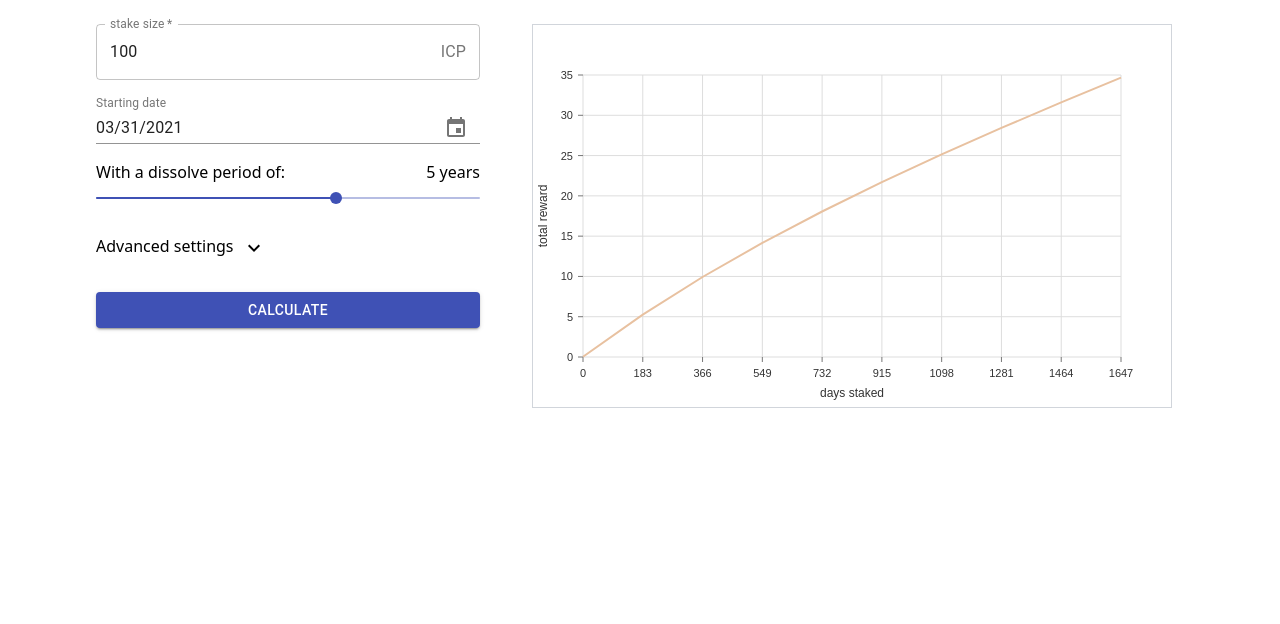
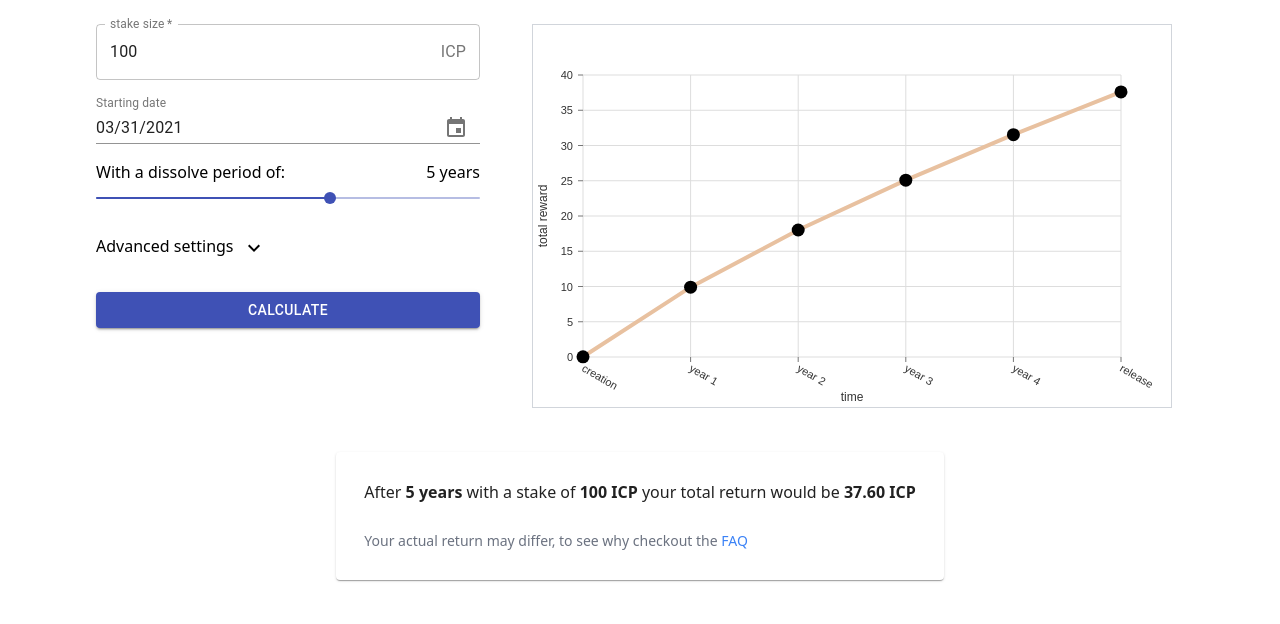
Before and after one commit to ocluf/stakingCalculator, a Gatsby site: page / in a window 1280 px wide. Shown: the part 260-884 px from the top of the page. Before the commit the page ends 800 px from the top, so only its background shows below. Built offline with nearby package versions, Linux system fonts and the light colour scheme; Gatsby itself is replaced by a stand-in of ours.

Commit message:
created faq, updated chart with better labels, added card with total return

```diff
--- /dev/null
+++ b/src/components/CalculationOutcome.tsx
@@ -0,0 +1,26 @@
+import Card from "@material-ui/core/Card"
+import { Link } from "gatsby"
+import React from "react"
+
+const CalculationOutcome = (props: { calcParams: CalculatorParameters | null; reward: string }) => {
+  return (
+    <>
+      {props.calcParams ? (
+        <Card className="p-7 m-6">
+          After <span className="font-bold">{props.calcParams?.lockupPeriod} years</span> with a stake of
+          <span className="font-bold"> {props.calcParams?.stakeSize} ICP </span>your total return would be
+          <span className="font-bold"> {props.reward} ICP</span> <br></br>
+          <br></br>
+          <span className="text-sm text-gray-500">
+            Your actual return may differ, to see why checkout the{" "}
+            <Link className="text-blue-500 no-underline hover:underline" to="/FAQ/">
+              FAQ
+            </Link>
+          </span>
+        </Card>
+      ) : null}
+    </>
+  )
+}
+
+export default CalculationOutcome
--- a/src/components/Header.tsx
+++ b/src/components/Header.tsx
@@ -3,7 +3,7 @@ import React from "react"
 const Header = () => {
   return (
     <div className="text-center p-14 flex-1 min-w-xl max-w-3xl">
-      <h1 className="text-5xl font-bold"> ICP STAKING CALCULATOR</h1>
+      <h1 className="text-5xl font-bold"> ICP NEURON CALCULATOR</h1>
       <h2 className="text-2xl">Maximize your value, Maximize your ICP</h2>
     </div>
   )
--- a/src/components/calcdatapoints.tsx
+++ b/src/components/calcdatapoints.tsx
@@ -16,7 +16,7 @@ const rewardFraction = (daysSinceGenesis: number) => {
 
 const createDataPoints = (params: CalculatorParameters) => {
   const daysPastGenesis = daysSinceGenesis(params.startDate)
-  const totalDaysStaked: number = params.lockupPeriod * 365
+  const totalDaysStaked: number = Math.ceil(params.lockupPeriod * 365)
   const totalSupply: number = params.totalSupply ? params.totalSupply : STANDARD_TOTAL_SUPPLY
   const totalStakePerc: number = params.stakedPerc ? params.stakedPerc : STANDARD_PERCENTAGE_STAKED
   const votingPerc: number = params.votingPerc ? params.votingPerc : STANDARD_VOTING_PERCENTAGE
@@ -28,14 +28,18 @@ const createDataPoints = (params: CalculatorParameters) => {
     const totalDailyReward: number = rewardFraction(daysPastGenesis + days) * totalSupply
     const personalDailyReward: number = totalDailyReward * (1 / 365) * relativeStakePerc * votingPerc
     cumulativeReward = cumulativeReward + personalDailyReward
-    const datapoint = {
-      x: days,
-      y: cumulativeReward, // should account for maturity somehow as well
+
+    if (days + 1 === totalDaysStaked) {
+      datapoints.push({
+        x: "release",
+        y: cumulativeReward, // should account for maturity somehow as well
+      })
     }
-
-    const modulo = Math.ceil(totalDaysStaked / NR_OFF_DATA_POINTS)
-    if (days % modulo === 0) {
-      datapoints.push(datapoint)
+    if (days % 365 === 0) {
+      datapoints.push({
+        x: days / 365 === 0 ? "creation" : "year " + days / 365,
+        y: cumulativeReward,
+      })
     }
   }
 
--- a/src/components/chart.tsx
+++ b/src/components/chart.tsx
@@ -30,9 +30,9 @@ const Chart = (props: { data }) => {
           orient: "bottom",
           tickSize: 5,
           tickPadding: 5,
-          tickRotation: 0,
-          legend: "days staked",
-          legendOffset: 36,
+          tickRotation: 30,
+          legend: "time",
+          legendOffset: 40,
           legendPosition: "middle",
         }}
         axisLeft={{
@@ -44,11 +44,12 @@ const Chart = (props: { data }) => {
           legendOffset: -40,
           legendPosition: "middle",
         }}
-        pointSize={10}
-        pointColor={{ theme: "background" }}
+        pointSize={13}
+        pointColor="inherit"
         pointBorderWidth={2}
         pointBorderColor={{ from: "serieColor" }}
         pointLabelYOffset={-12}
+        lineWidth={4}
         useMesh={true}
       />
     </div>
--- a/src/components/inputFields/InputFields.tsx
+++ b/src/components/inputFields/InputFields.tsx
@@ -77,7 +77,8 @@ const InputFields = (props: { calculate: (x: CalculatorParameters) => void }) =>
         title={"With a dissolve period of:"}
         percentage={lockupPeriod}
         setPerc={setPeriod}
-        postfix={lockupPeriod > 1 ? "years" : "year"}
+        postfix={lockupPeriod > 1 ? " years" : " year"}
+        min={0.3}
         max={8}
         step={0.1}
         defaulValue={5}
@@ -89,6 +90,7 @@ const InputFields = (props: { calculate: (x: CalculatorParameters) => void }) =>
           setPerc={setVotingPerc}
           postfix="%"
           max={100}
+          min={0}
           step={1}
           defaulValue={100}
         />
@@ -98,6 +100,7 @@ const InputFields = (props: { calculate: (x: CalculatorParameters) => void }) =>
           setPerc={setStakePerc}
           postfix="%"
           defaulValue={90}
+          min={1}
           max={100}
           step={1}
         />
@@ -117,17 +120,6 @@ const InputFields = (props: { calculate: (x: CalculatorParameters) => void }) =>
           aria-labelledby="stake-size"
         ></TextField>
       </AdvancedSettings>
-      {/**
-        <div className="flex flex-col space-y-3 pb-11">
-          <div className="flex justify-center text-xl font-light">You can earn a daily return of up to</div>
-          <div className="flex justify-center text-2xl">Some tokens</div>
-        </div>
-
-        <div className="">
-          Neurons on the Internet Computer are active participants in the network's governance system, with votes placed
-          on proposals or delegated to others. The more you participate, the higher your rewards.
-        </div>
-        */}
       <Button variant="contained" color="primary" onClick={handleCalculate}>
         Calculate
       </Button>
--- a/src/components/inputFields/PercentageSlider.tsx
+++ b/src/components/inputFields/PercentageSlider.tsx
@@ -6,8 +6,10 @@ const PercentageSlider = (props: {
   title: string
   setPerc: Function
   postfix?: string
+  valueToDisplay?: string
   defaulValue: number
   max: number
+  min: number
   step: number
 }) => {
   return (
@@ -15,15 +17,13 @@ const PercentageSlider = (props: {
       <div>
         <div className="flex">
           <span className="flex-1">{props.title}</span>
-          <span className="flex">
-            {props.percentage} {props.postfix}
-          </span>
+          <span className="flex">{props.valueToDisplay ? props.valueToDisplay : props.percentage + props.postfix}</span>
         </div>
       </div>
       <Slider
         id="percentageSlider"
         defaultValue={props.defaulValue}
-        min={0}
+        min={props.min}
         max={props.max}
         step={props.step}
         value={props.percentage}
--- a/src/pages/FAQ.tsx
+++ b/src/pages/FAQ.tsx
@@ -6,7 +6,7 @@ import ExpandMoreIcon from "@material-ui/icons/ExpandMore"
 
 const FAQ = () => {
   return (
-    <div className="max-w-4xl m-auto mt-11">
+    <div className="p-5 m-auto max-w-xl justify-center mt-11">
       <div className="text-center text-4xl mb-5"> Frequently Asked Questions</div>
       <Accordion>
         <AccordionSummary expandIcon={<ExpandMoreIcon />} aria-controls="panel1a-content" id="panel1a-header">
--- a/src/pages/index.tsx
+++ b/src/pages/index.tsx
@@ -4,13 +4,16 @@ import Banner from "../components/Banner"
 import InputFields from "../components/inputFields/InputFields"
 import Chart from "../components/Chart"
 import createDataPoints from "../components/calcdatapoints"
+import CalculationOutcome from "../components/CalculationOutcome"
 
 export default function Home() {
-  const [chartData, setChartData] = useState([])
+  const [chartData, setChartData] = useState([{ y: 1 }])
+  const [calcParameters, setCalcParameters]: [CalculatorParameters | null, Function] = useState(null)
 
   const setCalcParams = (calcParams: CalculatorParameters) => {
     const data = createDataPoints(calcParams)
     setChartData(data)
+    setCalcParameters(calcParams)
   }
 
   return (
@@ -22,6 +25,7 @@ export default function Home() {
         <div className="flex-1 min-w-1 w-11/12 h-96	 border border-gray-300 mx-8 max-w-screen-sm m-5">
           <Chart data={chartData} />
         </div>
+        <CalculationOutcome calcParams={calcParameters} reward={chartData.slice(-1)[0].y.toFixed(2)} />
       </div>
     </div>
   )
```
